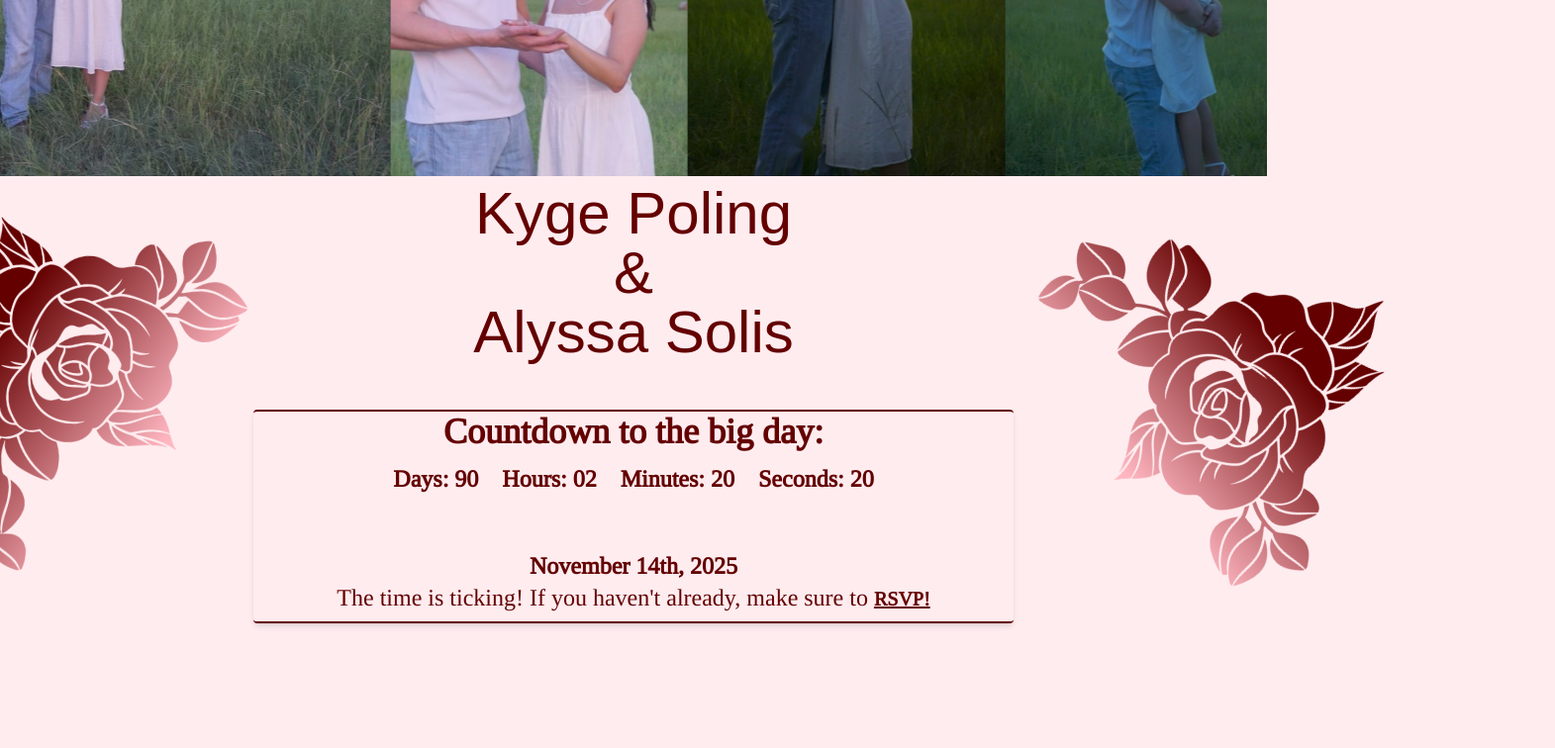
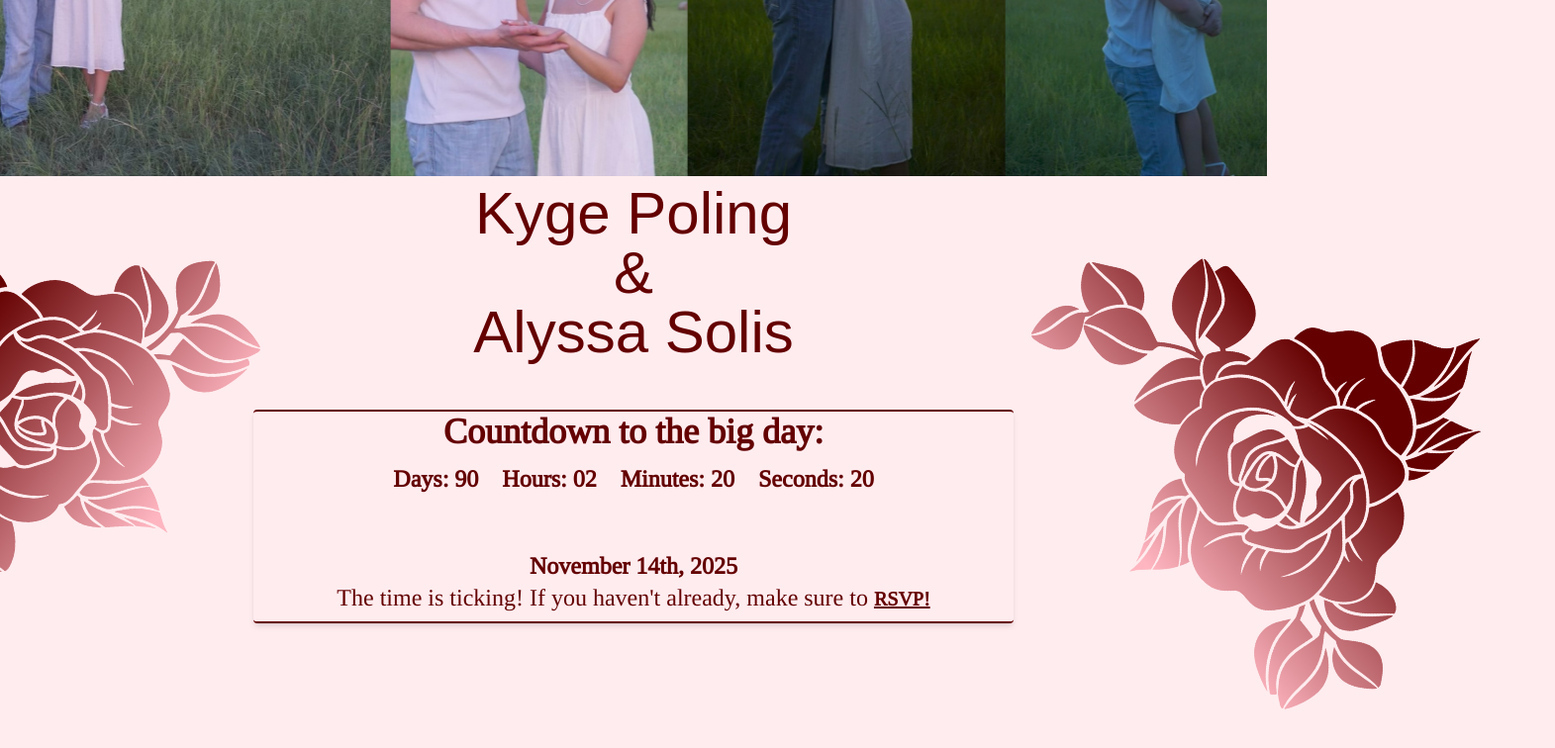
Before and after one commit to Craig-solis/WedWeb, a Next.js app: page / in a window 1280 px wide. Shown: the part 396-1152 px from the top of the page at 99% size, 1571 px wide, since content can reach past the window. Before the commit the page ends 1106 px from the top, so only its background shows below. Built offline with nearby package versions, Linux system fonts and the light colour scheme; a web font is replaced by a local one.

Commit message:
Update Roses size and position for better visibility on larger screens

```diff
--- a/app/page.tsx
+++ b/app/page.tsx
@@ -114,19 +114,19 @@ export default function Home() {
         >
           <Image
             src="/rose.png"
-            alt="Rose 2"
-            width={400}
-            height={400}
-            className="hidden md:block absolute top-1/2 rotate-[110deg] scale-y-[-1] md:translate-x-[140%] md:translate-y-[50%] 2xl:translate-x-[55%] 2xl:translate-y-[20%]"
+            alt="Rose 1"
+            width={500}
+            height={500}
+            className="hidden md:block absolute top-1/2 rotate-[110deg] scale-y-[-1] xl:w-130 md:translate-x-[140%] md:translate-y-[50%] xl:translate-x-[115%] xl:translate-y-[40%] 2xl:translate-x-[155%] 2xl:translate-y-[50%]"
             style={{ zIndex: 10 }}
             priority
           />
           <Image
             src="/rose.png"
             alt="Rose 2"
-            width={400}
-            height={400}
-            className="hidden md:block absolute top-1/2 rotate-[5deg] scale-y-[-1] md:translate-x-[-140%] md:translate-y-[50%] 2xl:translate-x-[55%] 2xl:translate-y-[20%]"
+            width={500}
+            height={500}
+            className="hidden md:block absolute top-1/2 rotate-[5deg] scale-y-[-1] xl:w-130 xl:translate-x-[-115%] xl:translate-y-[40%] md:translate-x-[-140%] md:translate-y-[50%] 2xl:translate-x-[-155%] 2xl:translate-y-[50%]"
             style={{ zIndex: 10 }}
             priority
           />
```
